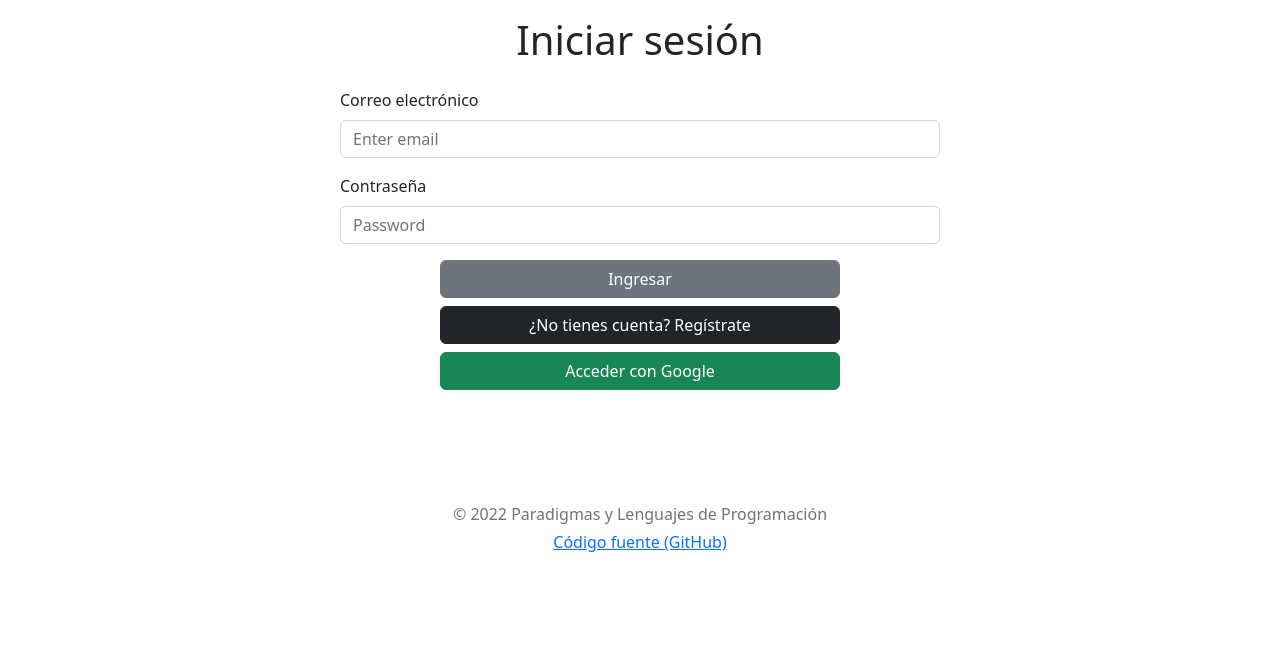
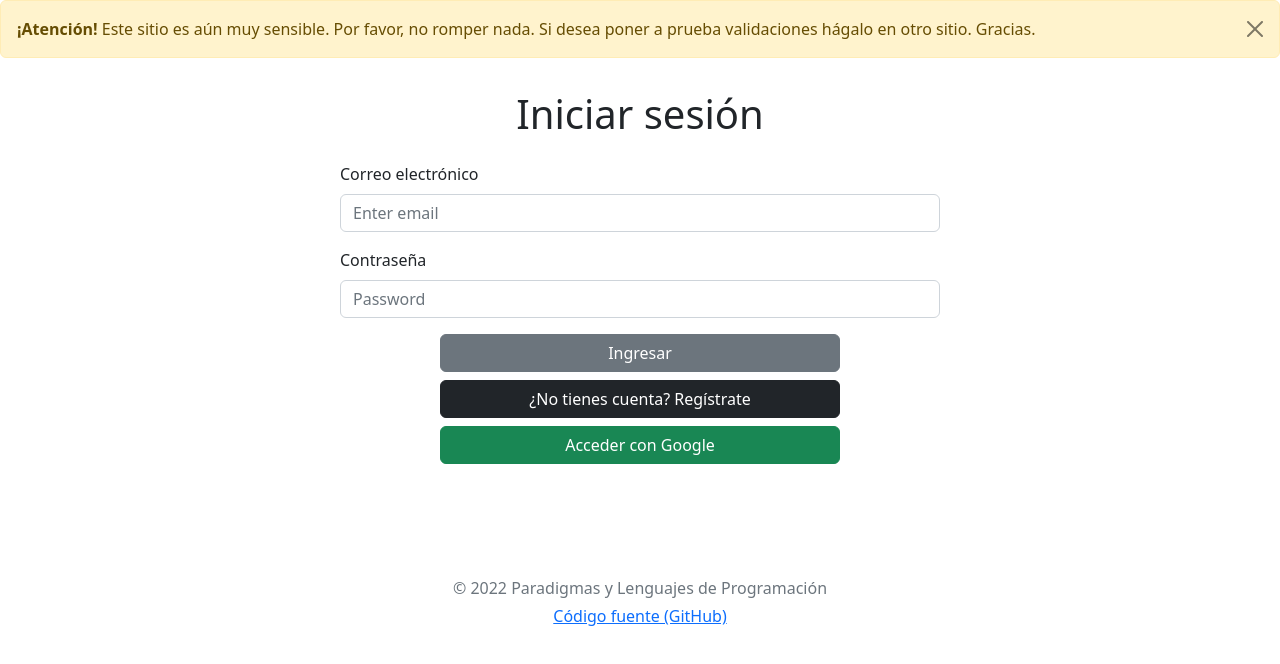
Before and after one commit to matiasagbenitez/firebase-crud, a React (Create React App) app: page / in a window 1280 px wide. Shown: the top 664 px of the page. Built offline with nearby package versions, Linux system fonts and the light colour scheme; no server answers.

Commit message:
Alerta chistosa

```diff
--- a/src/index.js
+++ b/src/index.js
@@ -6,6 +6,12 @@ import 'bootstrap/dist/css/bootstrap.min.css';
 const root = ReactDOM.createRoot(document.getElementById('root'));
 root.render(
   <React.StrictMode>
+
+    {/* Alerta por única vez */}
+    <div className="alert alert-warning alert-dismissible fade show" role="alert">
+      <strong>¡Atención!</strong> Este sitio es aún muy sensible. Por favor, no romper nada. Si desea poner a prueba validaciones hágalo en otro sitio. Gracias.
+      <button type="button" className="btn-close" data-bs-dismiss="alert" aria-label="Close"></button>
+    </div>
     <App />
   </React.StrictMode>
 );
```
